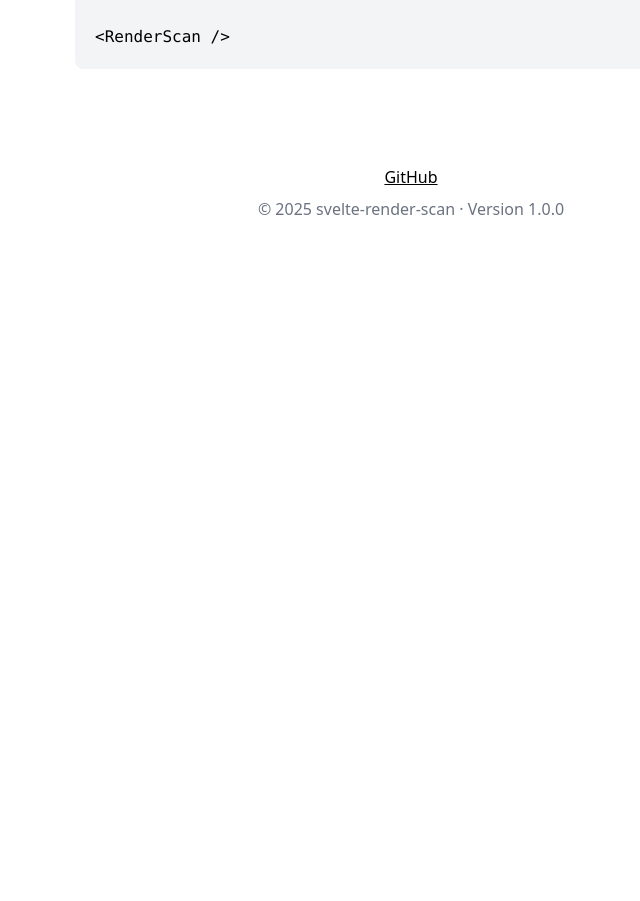
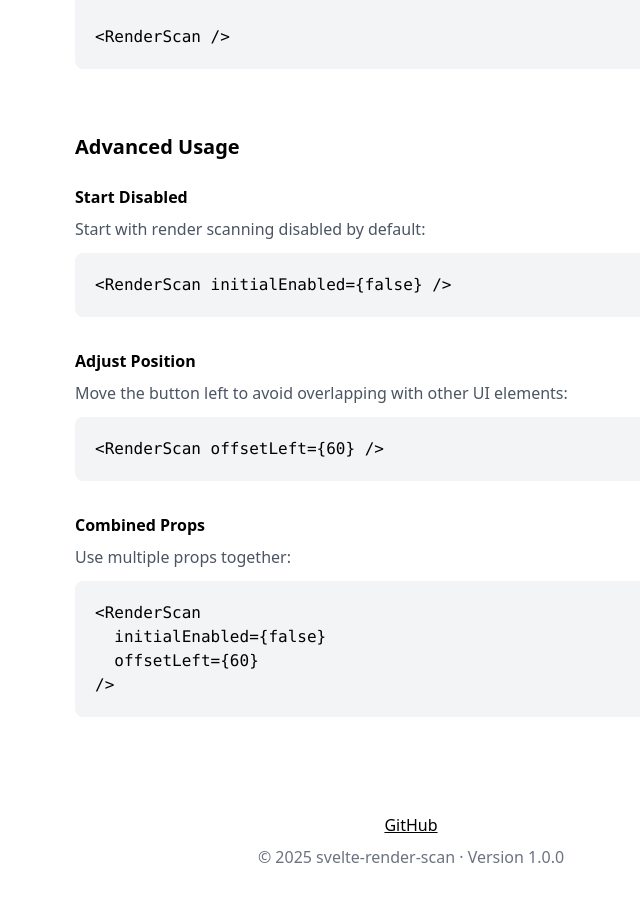
Before and after one commit to maxfriedmann/svelte-render-scan, a SvelteKit app: page / in a window 1280 px wide. Shown: the part 1203-2104 px from the top of the page, without its empty margins (229-869 px from the left). Before the commit the page ends 1464 px from the top, so only its background shows below. Built offline with nearby package versions, Linux system fonts and the light colour scheme.

Commit message:
Update +page.svelte

```diff
--- a/src/routes/+page.svelte
+++ b/src/routes/+page.svelte
@@ -58,6 +58,16 @@
 
 <RenderScan />
 `;
+
+	// Advanced usage code snippets
+	const advancedCode = {
+		disable: `<RenderScan initialEnabled={false} />`,
+		offset: `<RenderScan offsetLeft={60} />`,
+		combined: `<RenderScan
+  initialEnabled={false}
+  offsetLeft={60}
+/>`
+	};
 </script>
 
 <div class="border-b-4 bg-[#faf6f4] py-24">
@@ -131,7 +141,7 @@
 							<div
 								class="h-16 w-16 rounded-lg transition-all duration-300"
 								style="background-color: {highlightColor}"
-							></div>
+							/>
 						{/each}
 					</div>
 				</div>
@@ -196,6 +206,32 @@
 		<pre class="language-html"><code class="language-html">{demoCode}</code></pre>
 	</section>
 
+	<section class="mt-16">
+		<h2 class="mb-6 text-xl font-bold">Advanced Usage</h2>
+
+		<div class="space-y-8">
+			<div>
+				<h3 class="mb-2 font-bold">Start Disabled</h3>
+				<p class="mb-3 text-gray-600">Start with render scanning disabled by default:</p>
+				<pre class="language-html"><code class="language-html">{advancedCode.disable}</code></pre>
+			</div>
+
+			<div>
+				<h3 class="mb-2 font-bold">Adjust Position</h3>
+				<p class="mb-3 text-gray-600">
+					Move the button left to avoid overlapping with other UI elements:
+				</p>
+				<pre class="language-html"><code class="language-html">{advancedCode.offset}</code></pre>
+			</div>
+
+			<div>
+				<h3 class="mb-2 font-bold">Combined Props</h3>
+				<p class="mb-3 text-gray-600">Use multiple props together:</p>
+				<pre class="language-html"><code class="language-html">{advancedCode.combined}</code></pre>
+			</div>
+		</div>
+	</section>
+
 	<p class="mb-2 mt-24 text-center">
 		<a href="https://github.com/khromov/svelte-render-scan" class="underline">GitHub</a>
 	</p>
```
